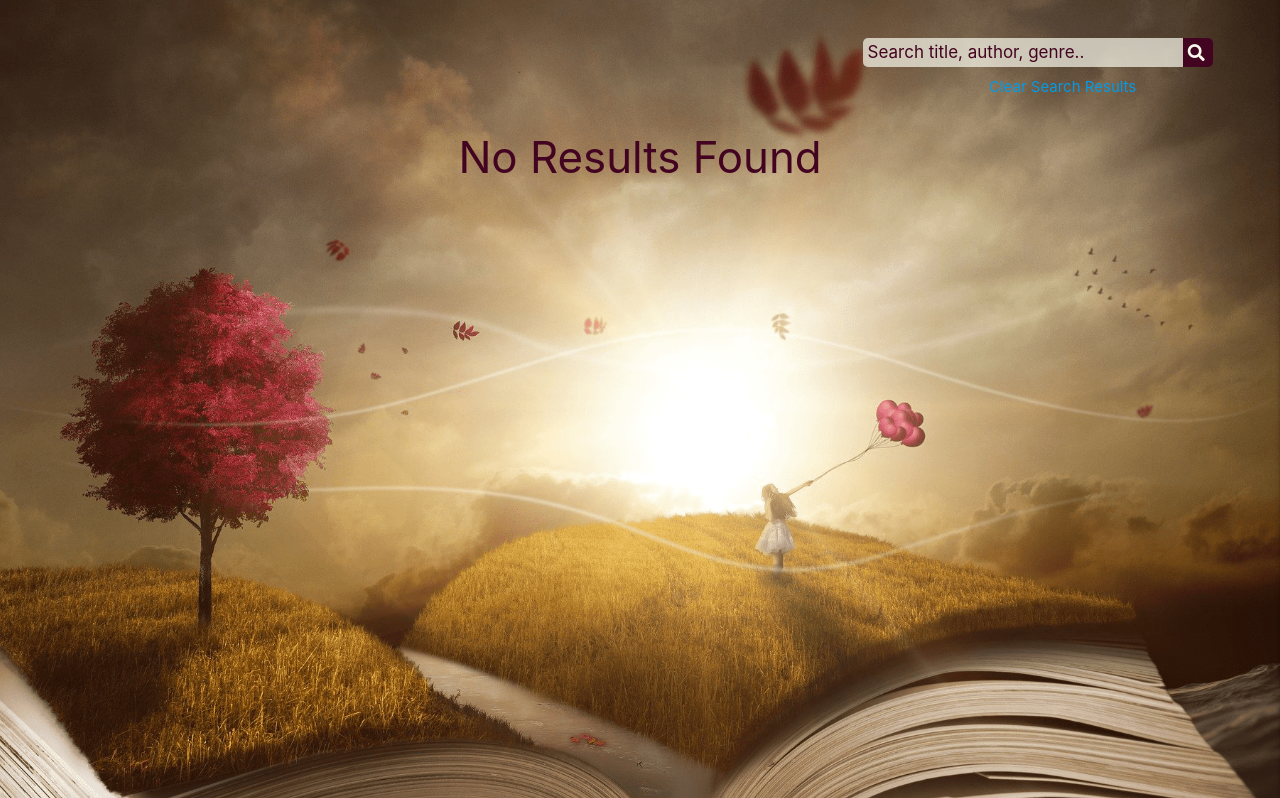
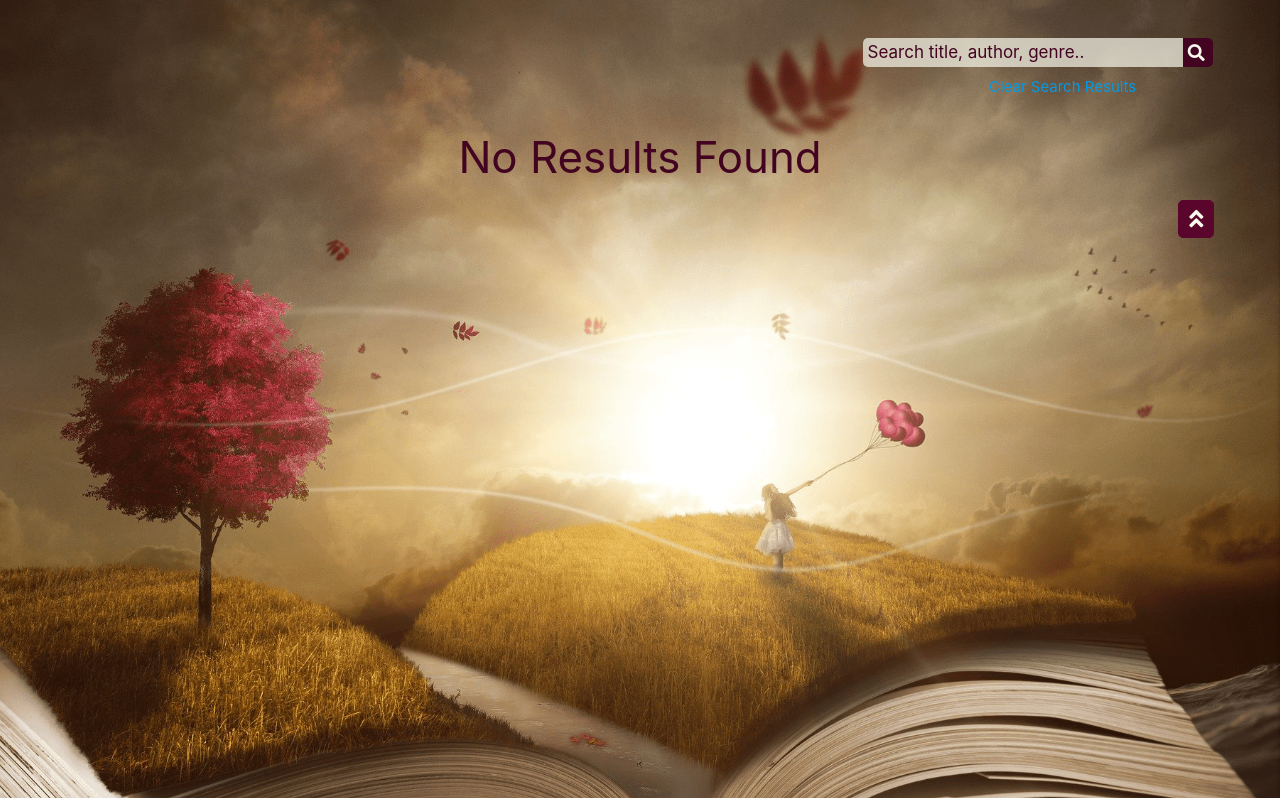
Before and after one commit to Code-Institute-Submissions/Fantastic-Books, a Flask app: page /search in a window 1280 px wide. Shown: the part 65-863 px from the top of the page. Run offline with Flask 2, Linux system fonts and the light colour scheme; data that the repository does not hold is empty; some libraries are stand-ins or nearby versions.

Commit message:
Add scroll to top button functionality to reviews.html

```diff
--- a/static/css/style.css
+++ b/static/css/style.css
@@ -1,5 +1,8 @@
 @import url('https://fonts.googleapis.com/css2?family=Tangerine:wght@400;700&display=swap');
 
+html {
+    scroll-behavior: smooth;
+}
 header {
     position: relative;
   /*  height: 6.25rem; */
@@ -549,6 +552,35 @@ textarea {
     margin-bottom: 5px;
 }
 
+/*Scroll Up Btn*/
+.scrollBtn {
+    margin-right: 4.3754rem;
+    margin-bottom: 3.125rem;
+    position: relative;
+    background-color: #5a052c;
+    border: 1px solid #5a052c;
+    border-radius: 5px;
+    color: #fafaed;
+    box-shadow: none;
+    padding: 2px 5px 2px 5px;
+    z-index: 99;
+    cursor: pointer;
+}
+
+.scrollBtn:hover {
+    background-color: #e61573;
+}
+
+.scrollBtn:focus,
+.scrollBtn:active {
+    background-color: #5a052c;
+}
+
+.scrollBtn i {
+    padding: 5px;
+    font-size: 1.5rem;
+}
+
 /* Media Queries */
 @media only screen and (min-width: 768px) {
     .form-container {
@@ -576,4 +608,8 @@ textarea {
     .review-rating {
         text-align: center;
     }
+
+    .tab button {
+        padding: 10px 9px;
+    }
 }
--- a/static/js/script.js
+++ b/static/js/script.js
@@ -11,9 +11,7 @@ setTimeout(function() {
 }, 2000);
   });
 
-
-
-
+// Tabs code from W3S
   function openTab(evt, tabName) {
   let i,
       tabcontent,
@@ -37,8 +35,18 @@ setTimeout(function() {
 }
 
 openBooksTabOnload()
-
+// Open first tab on page load
 function openBooksTabOnload()  {
     document.getElementById("books").style.display = "block";
     document.getElementsByClassName("tablinks")[0].classList.add("active");
 }
+
+//Scroll code from W3S
+//Get button to scroll back to top of the page
+scrollBtn = document.getElementById("scrollToTop");
+
+// On button click, scroll to the top of the page
+function topFunction() {
+  document.body.scrollTop = 0; // For Safari
+  document.documentElement.scrollTop = 0; // For Chrome, Firefox, IE and Opera
+}
--- a/templates/profile.html
+++ b/templates/profile.html
@@ -46,6 +46,7 @@
                     <a href="{{ url_for('reviews') }}" class="btn btn-small center-align">
                         Find Books! </a>
             {% endif %}
+
             </div>
         </div>
     </div>
@@ -106,6 +107,7 @@
                     <a href="{{ url_for('add_review') }}" type="submit" class="btn center-align">
                         Add Review </a>
     {% endif %}
+
             </div>
         </div>
     </div>
--- a/templates/reviews.html
+++ b/templates/reviews.html
@@ -100,6 +100,9 @@
     {% endif %}
  </section>
 
+    <div>
+        <button onclick="topFunction()" id="scrollToTop" class="right scrollBtn hvr-grow"><i class="fas fa-angle-double-up"></i></button>
+    </div>
 
 </main>
 {% endblock %}
```
